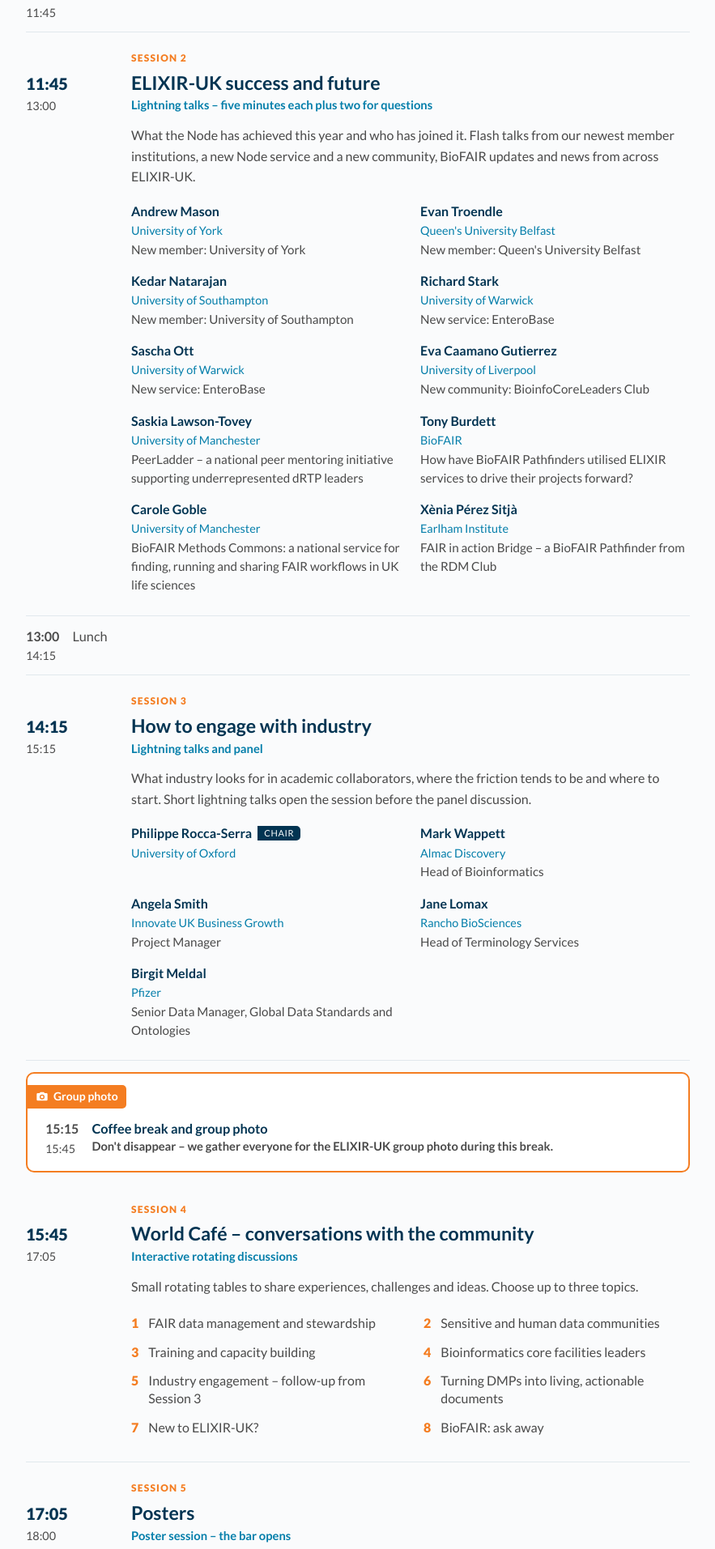
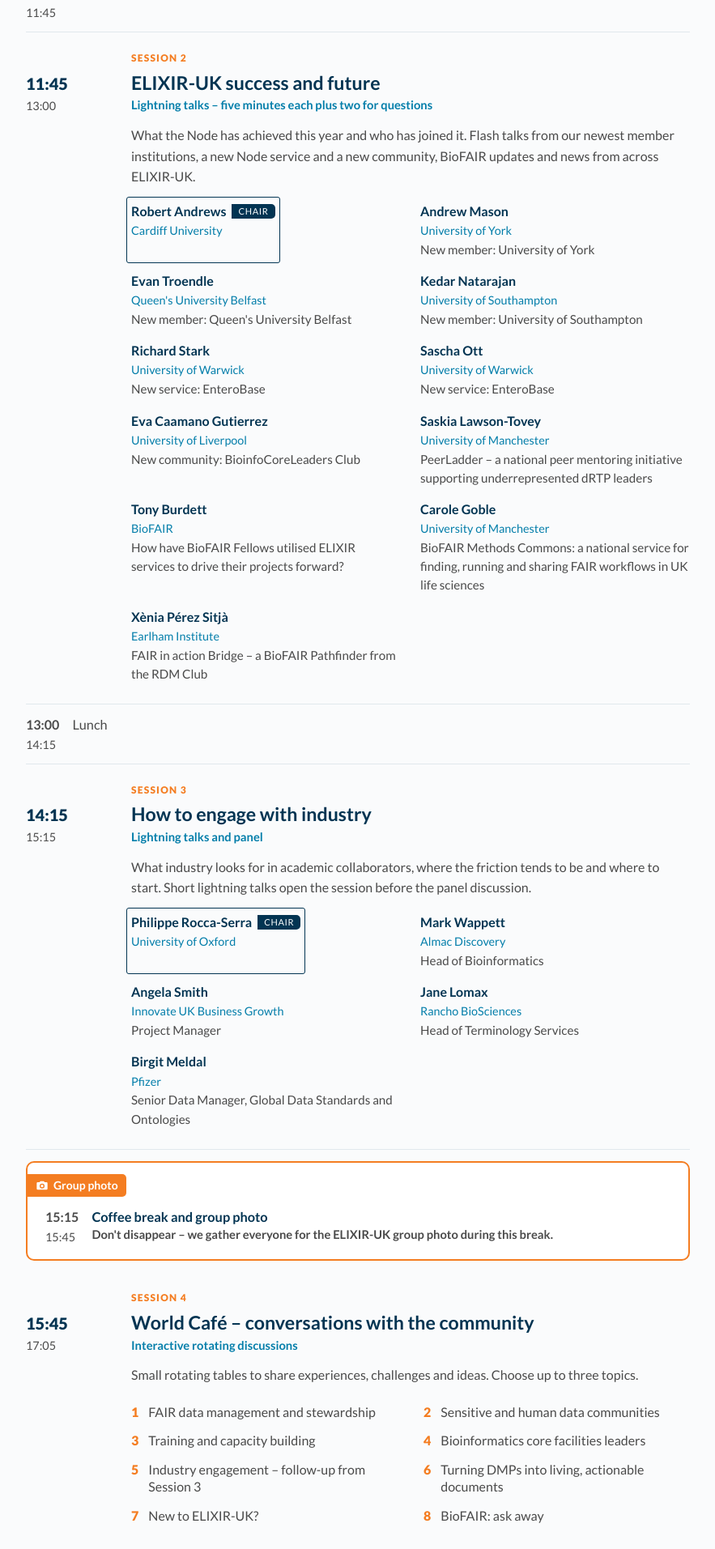
Before and after one commit to elixir-uk/all-hands, a Jekyll site: the page built from 2026/index.md, in a window 1280 px wide. Shown: the part 1287-3200 px from the top of the page at 81% size, without its empty margins (338-1221 px from the left). Built offline with Jekyll 4.4.1, drawn with Linux system fonts in a browser that asks for light colours.

Commit message:
update programme

```diff
--- a/_data/2026.yml
+++ b/_data/2026.yml
@@ -155,6 +155,7 @@ speakers:
   - { id: mark-wappett,        name: Mark Wappett,          org: Almac Discovery,                   photo: "", role: Head of Bioinformatics, bio: "" }
   - { id: neil-hall,           name: Neil Hall,             org: Earlham Institute,                 photo: "", bio: "" }
   - { id: philippe-rocca-serra, name: Philippe Rocca-Serra, org: University of Oxford,              photo: "", bio: "" }
+  - { id: robert-andrews,      name: Robert Andrews,        org: Cardiff University,                photo: "", bio: "" }
   - { id: richard-stark,       name: Richard Stark,         org: University of Warwick,             photo: "", bio: "" }
   - { id: sascha-ott,          name: Sascha Ott,            org: University of Warwick,             photo: "", bio: "" }
   - { id: saskia-lawson-tovey, name: Saskia Lawson-Tovey,   org: University of Manchester,          photo: "", bio: "" }
@@ -205,6 +206,7 @@ days:
         kind: session
         number: 2
         title: ELIXIR-UK success and future
+        chair: { id: robert-andrews }
         format: Lightning talks – five minutes each plus two for questions
         description: >-
           What the Node has achieved this year and who has joined it. Flash talks from our newest member
@@ -218,7 +220,7 @@ days:
           - { id: sascha-ott, topic: "New service: EnteroBase" }
           - { id: eva-caamano, topic: "New community: BioinfoCoreLeaders Club" }
           - { id: saskia-lawson-tovey, topic: "PeerLadder – a national peer mentoring initiative supporting underrepresented dRTP leaders" }
-          - { id: tony-burdett, topic: "How have BioFAIR Pathfinders utilised ELIXIR services to drive their projects forward?" }
+          - { id: tony-burdett, topic: "How have BioFAIR Fellows utilised ELIXIR services to drive their projects forward?" }
           - { id: carole-goble, topic: "BioFAIR Methods Commons: a national service for finding, running and sharing FAIR workflows in UK life sciences" }
           - { id: xenia-perez-sitja, topic: "FAIR in action Bridge – a BioFAIR Pathfinder from the RDM Club" }
         interactive: []
--- a/_includes/person.html
+++ b/_includes/person.html
@@ -11,7 +11,7 @@
   {%- assign pn = p.name -%}{%- assign po = p.org -%}{%- assign pr = p.role -%}{%- assign pid = "" -%}
 {%- endif -%}
 {%- assign pt = p.topic | default: pr -%}
-<li>
+<li{% if include.chair %} class="chair"{% endif %}>
   {%- if pn == "" or pn == nil %}<strong>Speaker TBC</strong>
   {%- elsif pid != "" %}<a class="person" href="{{ '/' | append: page.event | append: '/speakers/' | relative_url }}#{{ pid }}"><strong>{{ pn }}</strong></a>
   {%- else %}<strong>{{ pn }}</strong>{% endif %}
--- a/assets/css/style.css
+++ b/assets/css/style.css
@@ -110,6 +110,9 @@ img { max-width: 100%; }
 .people .topic { font-size: .95rem; }
 .people .role { display: inline-block; background: var(--navy); color: #fff; font-size: 11px; text-transform: uppercase;
   letter-spacing: .06em; padding: 1px 8px; border-radius: 0 5px 5px 0; margin-left: 4px; vertical-align: 2px; }
+/* outline (not border/padding) so the chair's text stays aligned with the other speakers */
+.people .chair { justify-self: start; position: relative; }
+.people .chair::before { content: ""; position: absolute; inset: -6px; border: 1px solid var(--navy); border-radius: 3px; pointer-events: none; }
 .people .organisers { border-left-color: var(--orange); font-size: .92rem; }
 
 /* World Café topics – numbered tiles */
```
Also changed, not shown: _data/posters/2026.yml (+21 -20 lines).
